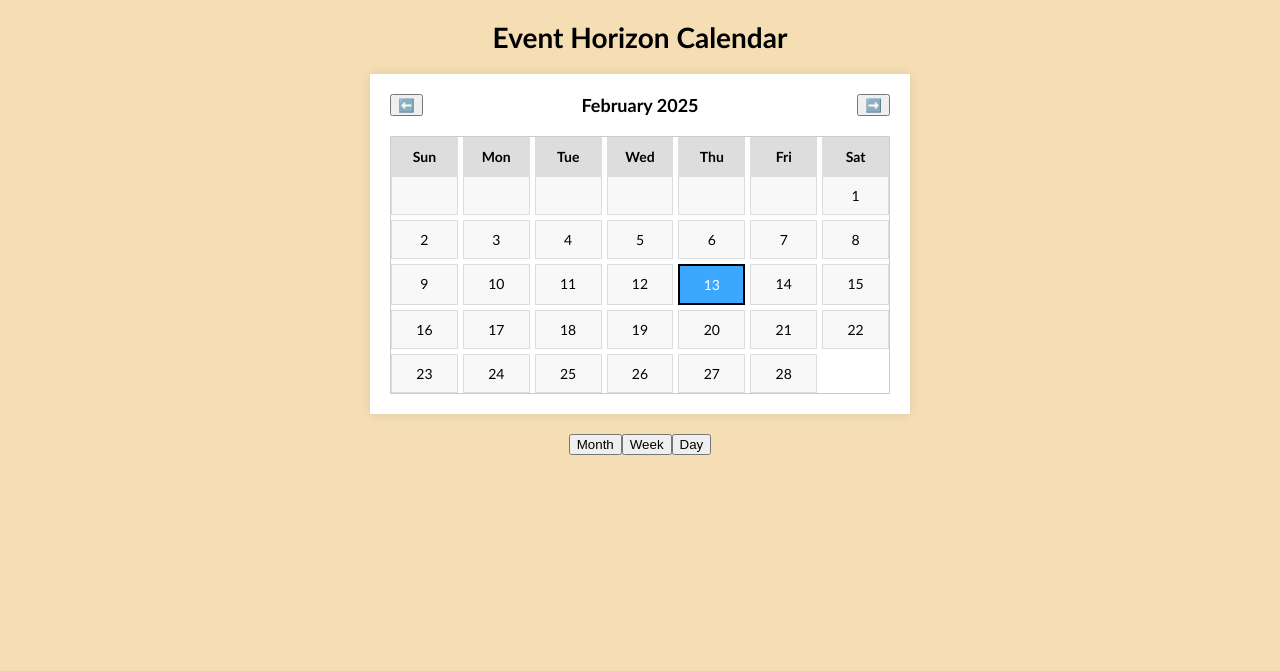
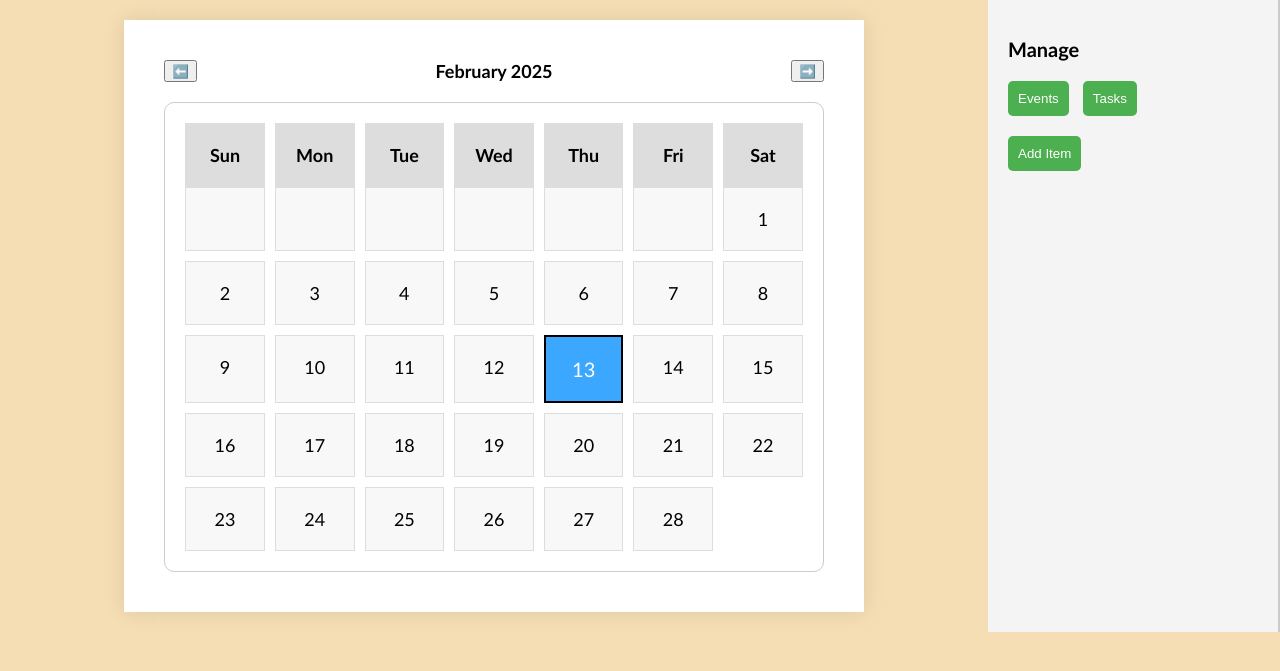
Before and after one commit to NoohAlavi/fusion_four_studios_repo, a Flask app: page / in a window 1280 px wide. Shown: the top 671 px of the page. Run offline with Flask 3, Linux system fonts and the light colour scheme.

Commit message:
Add files via upload

```diff
--- a/static/calendar.js
+++ b/static/calendar.js
@@ -1,33 +1,42 @@
-
-
-document.addEventListener('DOMContentLoaded', function () {
+document.addEventListener('DOMContentLoaded', function() {
     const months = ["January", "February", "March", "April", "May", "June", "July", "August", "September", "October", "November", "December"];
     const days = ["Sun", "Mon", "Tue", "Wed", "Thu", "Fri", "Sat"];
-    let currentDate = new Date();
     let currentMonth = new Date().getMonth();
     let currentYear = new Date().getFullYear();
-    let currentView = "month";
+
+    const today = new Date();
+    const currentDay = today.getDate();
+    const currentMonthIndex = today.getMonth();
+    const currentYearValue = today.getFullYear();
+
     const monthYearDisplay = document.getElementById('monthYear');
     const prevMonthButton = document.getElementById('prevMonth');
     const nextMonthButton = document.getElementById('nextMonth');
-    const calendarContainer = document.getElementById('calendar-container');
 
+    const eventModeButton = document.getElementById('eventModeButton');
+    const taskModeButton = document.getElementById('taskModeButton');
+    const manageTitle = document.getElementById('manageTitle');
+    const itemList = document.getElementById('itemList');
+    const addItemButton = document.getElementById('addItemButton');
+    const itemModal = document.getElementById('itemModal');
+    const closeModal = document.getElementById('closeModal');
+    const modalTitle = document.getElementById('modalTitle');
+    const eventForm = document.getElementById('eventForm');
+    const taskForm = document.getElementById('taskForm');
+    const eventTitleInput = document.getElementById('eventTitle');
+    const eventDateInput = document.getElementById('eventDate');
+    const taskTitleInput = document.getElementById('taskTitle');
+    const taskDueDateInput = document.getElementById('taskDueDate');
 
+    let currentMode = 'event';
+    let events = [];
+    let tasks = [];
 
-    function renderCalendar(month, year, view = "month") {
+    function renderCalendar(month, year) {
         monthYearDisplay.textContent = `${months[month]} ${year}`;
-        calendarContainer.innerHTML = ''; // Clear previous content
+        let calendarContainer = document.getElementById('calendar-container');
+        calendarContainer.innerHTML = '';
 
-        if (view === "month") {
-            renderMonthView(month, year);
-        } else if (view === "week") {
-            renderWeekView();
-        } else if (view === "day") {
-            renderDayView();
-        }
-    }
-
-    function renderMonthView(month, year) {
         let daysHeader = document.createElement('div');
         daysHeader.className = 'days-header';
         days.forEach(day => {
@@ -42,7 +51,6 @@ document.addEventListener('DOMContentLoaded', function () {
         daysDiv.className = 'days-container';
         let date = new Date(year, month, 1);
 
-
         for (let i = 0; i < date.getDay(); i++) {
             let emptyDayDiv = document.createElement('div');
             emptyDayDiv.className = 'day';
@@ -54,9 +62,7 @@ document.addEventListener('DOMContentLoaded', function () {
             dayDiv.className = 'day';
             dayDiv.textContent = date.getDate();
 
-            if (date.getDate() === currentDate.getDate() &&
-                date.getMonth() === currentDate.getMonth() &&
-                date.getFullYear() === currentDate.getFullYear()) {
+            if (date.getDate() === currentDay && date.getMonth() === currentMonthIndex && date.getFullYear() === currentYearValue) {
                 dayDiv.classList.add('current-day');
             }
 
@@ -67,121 +73,89 @@ document.addEventListener('DOMContentLoaded', function () {
         calendarContainer.appendChild(daysDiv);
     }
 
-    function renderWeekView() {
-        let weekDiv = document.createElement('div');
-        weekDiv.className = 'week-container';
+    eventModeButton.addEventListener('click', function() {
+        currentMode = 'event';
+        manageTitle.textContent = 'Manage Event';
+        modalTitle.textContent = 'Add Event';
+        eventForm.style.display = 'block';
+        taskForm.style.display = 'none';
+        renderSidebar();
+    });
 
-        let startOfWeek = new Date(currentDate);
-        startOfWeek.setDate(currentDate.getDate() - currentDate.getDay());
+    taskModeButton.addEventListener('click', function() {
+        currentMode = 'task';
+        manageTitle.textContent = 'Manage Task';
+        modalTitle.textContent = 'Add Task';
+        taskForm.style.display = 'block';
+        eventForm.style.display = 'none';
+        renderSidebar();
+    });
 
-        for (let i = 0; i < 7; i++) {
-            let dayDiv = document.createElement('div');
-            dayDiv.className = 'day';
-            dayDiv.textContent = `${days[startOfWeek.getDay()]} ${startOfWeek.getDate()}`;
+    addItemButton.addEventListener('click', function() {
+        itemModal.style.display = 'block';
+    });
 
-            if (startOfWeek.toDateString() === new Date().toDateString()) {
-                dayDiv.classList.add('current-day');
-            }
+    closeModal.addEventListener('click', function() {
+        itemModal.style.display = 'none';
+    });
 
-            weekDiv.appendChild(dayDiv);
-            startOfWeek.setDate(startOfWeek.getDate() + 1);
-        }
-
-        calendarContainer.appendChild(weekDiv);
+    function addItemToSidebar(item) {
+        const li = document.createElement('li');
+        li.textContent = `${item.title} - ${item.date}`;
+        itemList.appendChild(li);
     }
 
-    function renderDayView() {
-        calendarContainer.innerHTML = '';
+    function renderSidebar() {
+        itemList.innerHTML = '';
+        let items = currentMode === 'event' ? events : tasks;
 
-        let dayHeader = document.createElement('div');
-        dayHeader.className = 'day-header';
-        dayHeader.textContent = `${days[currentDate.getDay()]}, ${currentDate.getDate()}`;
-        calendarContainer.appendChild(dayHeader);
-
-        let daySchedule = document.createElement('div');
-        daySchedule.className = 'day-schedule';
-
-        for (let hour = 0; hour < 24; hour++) {
-            let timeSlot = document.createElement('div');
-            timeSlot.className = 'time-slot';
-            let formattedHour = hour.toString().padStart(2, '0') + ":00";
-
-            timeSlot.innerHTML = `<span class="time-label">${formattedHour}</span> <span class="event"></span>`;
-            daySchedule.appendChild(timeSlot);
-        }
-
-        calendarContainer.appendChild(daySchedule);
+        items.forEach(item => {
+            addItemToSidebar(item);
+        });
     }
 
+    eventForm.addEventListener('submit', function(event) {
+        event.preventDefault();
+        const title = eventTitleInput.value;
+        const date = eventDateInput.value;
+        const newEvent = { title, date };
+        events.push(newEvent);
+        renderSidebar();
+        itemModal.style.display = 'none';
+        eventForm.reset();
+    });
 
+    taskForm.addEventListener('submit', function(event) {
+        event.preventDefault();
+        const title = taskTitleInput.value;
+        const dueDate = taskDueDateInput.value;
+        const newTask = { title, date: dueDate };
+        tasks.push(newTask);
+        renderSidebar();
+        itemModal.style.display = 'none';
+        taskForm.reset();
+    });
 
-
-
-    prevMonthButton.onclick = function () {
+    prevMonthButton.addEventListener('click', function() {
         if (currentMonth === 0) {
             currentMonth = 11;
-            currentYear -= 1;
+            currentYear--;
         } else {
-            currentMonth -= 1;
+            currentMonth--;
         }
         renderCalendar(currentMonth, currentYear);
-    };
+    });
 
-    nextMonthButton.onclick = function () {
+    nextMonthButton.addEventListener('click', function() {
         if (currentMonth === 11) {
             currentMonth = 0;
-            currentYear += 1;
+            currentYear++;
         } else {
-            currentMonth += 1;
+            currentMonth++;
         }
         renderCalendar(currentMonth, currentYear);
-    };
-
-    document.getElementById('monthView').onclick = function () {
-        currentView = "month";
-        renderCalendar(currentMonth, currentYear, "month");
-    };
-
-    document.getElementById('weekView').onclick = function () {
-        currentView = "week";
-        renderCalendar(currentMonth, currentYear, "week");
-    };
-
-    document.getElementById('dayView').onclick = function () {
-        currentView = "day";
-        renderCalendar(currentMonth, currentYear, "day");
-    };
-
-
-
-    let name = "teehee";
-    let description = "somebs";
-    let priority = -999;
-    let date = 1;
-
+    });
 
     renderCalendar(currentMonth, currentYear);
-    console.log(currentMonth + " of " + currentYear);
-
-
-    makeEvent.onclick = function () {
-
-        fetch('http://127.0.0.1:5000/add_event?name=' + name + '&description=' + description + '&priority=' + priority + '&date=' + date)
-            .then((response) => {
-                return response.json();
-            })
-            .then((myJson) => {
-                console.log("When I make event I get id: " + myJson.event);
-            });
-    };
-
-    fetch('http://127.0.0.1:5000/add_event?name=' + name + '&description=' + description + '&priority=' + priority + '&date=' + date)
-        .then((response) => {
-            return response.json();
-        })
-        .then((myJson) => {
-            console.log("When I make event I get id: " + myJson.event);
-        });
-
-
+    renderSidebar();
 });
--- a/static/styles.css
+++ b/static/styles.css
@@ -3,6 +3,10 @@ body {
     background: wheat;
     margin: 0;
     padding: 0;
+}
+
+.container {
+    display: flex;
 }
 
 .title {
@@ -13,11 +17,31 @@ body {
 }
 
 .calendar {
-    max-width: 500px;
+    max-width: 800px;
     margin: 20px auto;
+    padding: 40px;
+    background: white;
+    box-shadow: 0 0 20px rgba(0,0,0,0.1);
+}
+
+.modal {
+    display: none;
+    position: fixed;
+    z-index: 1;
+    left: 0;
+    top: 0;
+    width: 100%;
+    height: 100%;
+    background-color: rgba(0, 0, 0, 0.4);
+}
+
+.modal-content {
+    background-color: white;
+    margin: 15% auto;
     padding: 20px;
-    background: white;
-    box-shadow: 0 0 10px rgba(0,0,0,0.1);
+    border: 1px solid #888;
+    width: 300px;
+    border-radius: 8px;
 }
 
 .controls {
@@ -26,13 +50,6 @@ body {
     margin-bottom: 20px;
 }
 
-.viewControls {
-    display: flex;
-    justify-content: center;
-    margin-bottom: 20px;
-}
-
-
 .month-year {
     font-size: 18px;
     font-weight: bold;
@@ -40,20 +57,22 @@ body {
 
 #calendar-container {
     border: 1px solid #ccc;
+    padding: 20px;
+    border-radius: 10px;
 }
 
 .days-header, .days-container {
     display: grid;
     grid-template-columns: repeat(7, 1fr);
-    gap: 5px;
+    gap: 10px;
 }
 
 .day {
     text-align: center;
-    padding: 10px;
+    padding: 20px;
     background: #f8f8f8;
     border: 1px solid #ddd;
-    font-size: 14px;
+    font-size: 18px;
 }
 
 .header-day {
@@ -65,40 +84,71 @@ body {
     background-color: rgb(59, 167, 255);
     color: white;
     border: 2px solid black;
+    font-size: 20px;
+    padding: 20px;
 }
 
-
-
-.day-header {
-    font-size: 1.5em;
-    font-weight: bold;
-    text-align: center;
-    margin-bottom: 10px;
+.sidebar {
+    width: 250px;
+    background-color: #f4f4f4;
+    padding: 20px;
+    border-right: 2px solid #ccc;
 }
 
-.day-schedule {
-    display: flex;
-    flex-direction: column;
-    border: 1px solid #ccc;
-    width: 100%;
-    max-width: 400px;
-    margin: auto;
+.sidebar h2 {
+    font-size: 20px;
+    margin-bottom: 20px;
 }
 
-.time-slot {
-    display: flex;
-    justify-content: space-between;
-    padding: 5px;
-    border-bottom: 1px solid #ddd;
-    background: #f9f9f9;
+.mode-toggle {
+    margin-bottom: 20px;
 }
 
-.time-label {
-    font-weight: bold;
+.mode-toggle button {
+    padding: 10px;
+    margin-right: 10px;
+    cursor: pointer;
+    background-color: #4CAF50;
+    color: white;
+    border: none;
+    border-radius: 5px;
 }
 
-.event {
-    flex-grow: 1;
-    text-align: left;
-    padding-left: 10px;
+.mode-toggle button:hover {
+    background-color: #45a049;
 }
+
+#itemList {
+    list-style-type: none;
+    margin-bottom: 20px;
+}
+
+#itemList li {
+    margin-bottom: 10px;
+    padding: 5px;
+    background-color: #eee;
+    border-radius: 5px;
+}
+
+#addItemButton {
+    display: block;
+    margin-top: 20px;
+    padding: 10px;
+    background-color: #4CAF50;
+    color: white;
+    border: none;
+    border-radius: 5px;
+    cursor: pointer;
+}
+
+#addItemButton:hover {
+    background-color: #45a049;
+}
+
+.form input {
+    width: 100%;
+    padding: 8px;
+    margin-bottom: 10px;
+    border-radius: 4px;
+    border: 1px solid #ccc;
+}
--- a/templates/calendar.html
+++ b/templates/calendar.html
@@ -1,15 +1,14 @@
 <!DOCTYPE html>
 <html lang="en">
-
 <head>
     <meta charset="UTF-8">
     <meta name="viewport" content="width=device-width, initial-scale=1.0">
     <title>Event Horizon Calendar</title>
     <link rel="stylesheet" href="{{ url_for('static', filename='styles.css') }}">
 </head>
+<body>
+    <div class="container">
 
-<body>
-    <h1 class="title">Event Horizon Calendar</h1>
         <div class="calendar">
             <div class="controls">
                 <button id="prevMonth">⬅️</button>
@@ -18,14 +17,44 @@
             </div>
             <div id="calendar-container"></div>
         </div>
-    <div class="view-toggle">
-        <div class="viewControls">
-            <button id="monthView">Month</button>
-            <button id="weekView">Week</button>
-            <button id="dayView">Day</button>
+
+        <div class="sidebar">
+            <h2>Manage</h2>
+
+            <div class="mode-toggle">
+                <button id="eventModeButton">Events</button>
+                <button id="taskModeButton">Tasks</button>
+            </div>
+
+            <ul id="itemList"></ul>
+
+            <button id="addItemButton">Add Item</button>
+
+            <div id="itemModal" class="modal">
+                <div class="modal-content">
+                    <span id="closeModal" class="close">&times;</span>
+                    <h2 id="modalTitle">Add Event</h2>
+
+                    <form id="eventForm" class="form" style="display: none;">
+                        <label for="eventTitle">Event Title:</label>
+                        <input type="text" id="eventTitle" required><br><br>
+                        <label for="eventDate">Event Date:</label>
+                        <input type="date" id="eventDate" required><br><br>
+                        <button type="submit">Save Event</button>
+                    </form>
+
+                    <form id="taskForm" class="form" style="display: none;">
+                        <label for="taskTitle">Task Title:</label>
+                        <input type="text" id="taskTitle" required><br><br>
+                        <label for="taskDueDate">Due Date:</label>
+                        <input type="date" id="taskDueDate" required><br><br>
+                        <button type="submit">Save Task</button>
+                    </form>
                 </div>
             </div>
+        </div>
+    </div>
+
     <script src="{{ url_for('static', filename='calendar.js') }}"></script>
 </body>
-
 </html>
```
Lines whose indentation alone changed are shown as unchanged.
